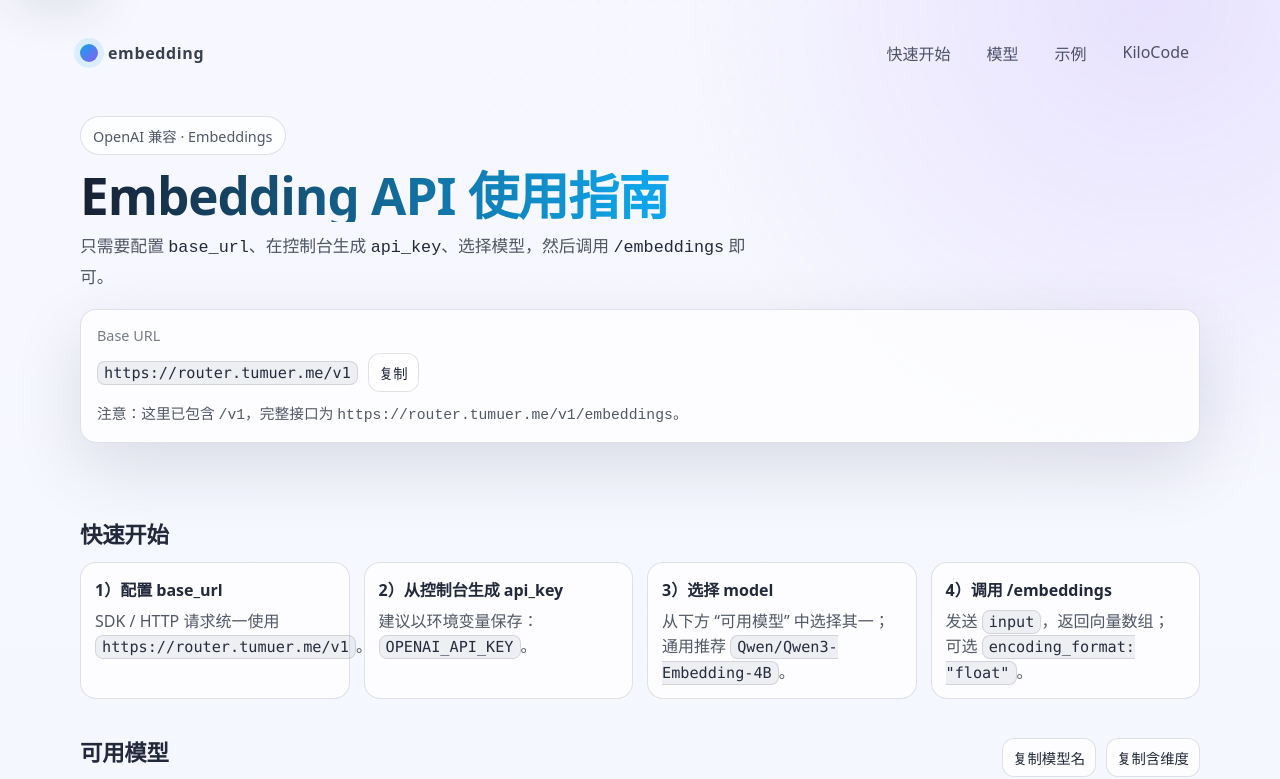
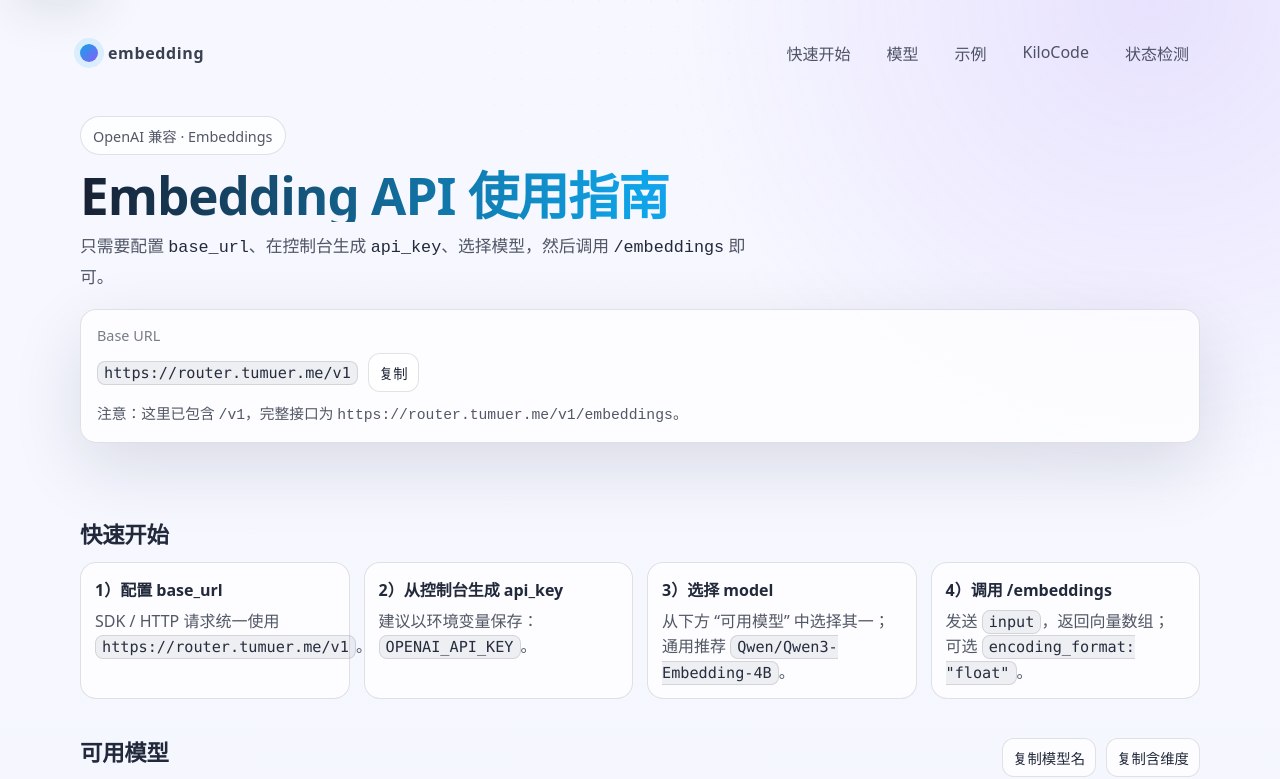
Before and after one commit to un4gt/embedding-docs, a React app: page / in a window 1280 px wide. Shown: the top 779 px of the page. Built offline with nearby package versions, Linux system fonts and the light colour scheme; the HTML template or start-up script is replaced by a standard one.

Commit message:
docs: 添加状态检测站链接
在顶部导航加入 https://status-router.tumuer.me/ 便于快速查看服务状态。

```diff
--- a/src/App.tsx
+++ b/src/App.tsx
@@ -166,6 +166,9 @@ const App = () => {
               <a href="#models">模型</a>
               <a href="#examples">示例</a>
               <a href="#kilocode">KiloCode</a>
+              <a href="https://status-router.tumuer.me/" target="_blank" rel="noreferrer">
+                状态检测
+              </a>
             </nav>
           </div>
 
```
